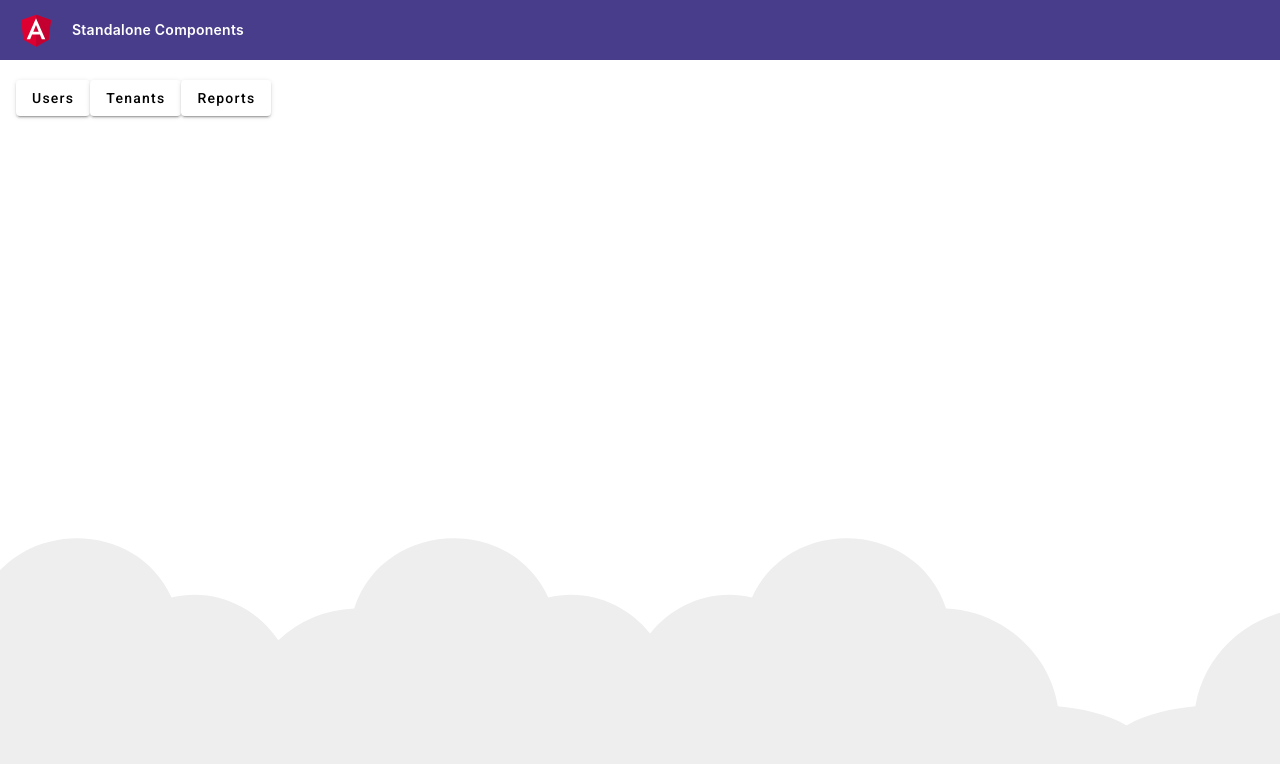
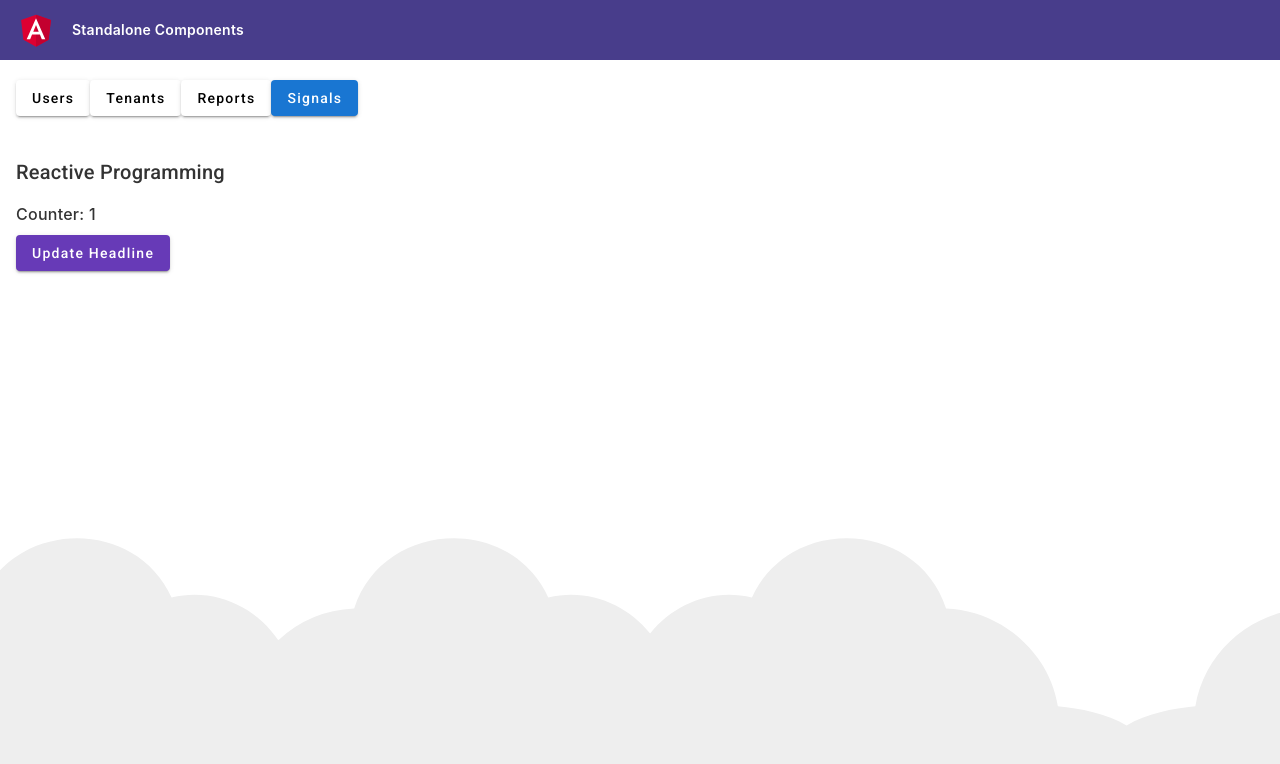
Before and after one commit to manuel-munoz-leon/standalone-components, an Angular app: page /signals in a window 1280 px wide. Before the commit this address led to /. Shown: the top 764 px of the page. Built offline with nearby package versions, Linux system fonts and the light colour scheme.

Commit message:
initial setup

```diff
--- a/src/app/app.component.html
+++ b/src/app/app.component.html
@@ -34,6 +34,9 @@
   <button mat-raised-button routerLink="reports" routerLinkActive="active">
     Reports
   </button>
+  <button mat-raised-button routerLink="signals" routerLinkActive="active">
+    Signals
+  </button>
 
   <section>
     <router-outlet></router-outlet>
--- a/src/app/app.component.ts
+++ b/src/app/app.component.ts
@@ -27,16 +27,16 @@ export class AppComponent {
   title = 'standalone';
   counter = 0;
   mobileView$ = this.eventService.mobileView$;
-  interval = setInterval(() => this.addNotifications(), 500);
+  // interval = setInterval(() => this.addNotifications(), 500);
 
   constructor(private eventService: EventBusService) {}
 
-  addNotifications(): void {
-    console.log(this.counter);
-    this.eventService.pushNotifications(Notifications[this.counter]);
-    this.counter += 1;
-    if (this.counter >= 12) {
-      clearInterval(this.interval);
-    }
-  }
+  // addNotifications(): void {
+  //   console.log(this.counter);
+  //   this.eventService.pushNotifications(Notifications[this.counter]);
+  //   this.counter += 1;
+  //   if (this.counter >= 12) {
+  //     clearInterval(this.interval);
+  //   }
+  // }
 }
--- a/src/app/routes.ts
+++ b/src/app/routes.ts
@@ -2,6 +2,7 @@ import { inject } from '@angular/core';
 import { Routes } from '@angular/router';
 import { DashboardComponent } from './dashboard/dashboard.component';
 import { GenericService } from './generic.service';
+import { SignalsComponent } from './signals/signals.component';
 
 export const ROUTES: Routes = [
   {
@@ -25,4 +26,8 @@ export const ROUTES: Routes = [
       import('./reports/reports.component').then((m) => m.ReportsComponent),
     loadChildren: () => import('./reports/reports.routes'),
   },
+  {
+    path: 'signals',
+    component: SignalsComponent,
+  },
 ];
--- /dev/null
+++ b/src/app/signals/signals.component.html
@@ -0,0 +1,8 @@
+<h2>{{ headline$ | async }}</h2>
+
+<section>
+  <label>Counter: {{ counter }}</label>
+  <button mat-raised-button color="primary" (click)="changeTitle()">
+    Update Headline
+  </button>
+</section>
--- /dev/null
+++ b/src/app/signals/signals.component.scss
@@ -0,0 +1,9 @@
+button {
+  display: block;
+  margin-top: 10px;
+}
+
+label {
+  font-size: 16px;
+  font-weight: 500;
+}
--- /dev/null
+++ b/src/app/signals/signals.component.ts
@@ -0,0 +1,35 @@
+import { Component } from '@angular/core';
+import { CommonModule } from '@angular/common';
+import { BehaviorSubject } from 'rxjs/internal/BehaviorSubject';
+import { combineLatest } from 'rxjs';
+import { MatButtonModule } from '@angular/material/button';
+import { Observable } from 'rxjs/internal/Observable';
+import { map } from 'rxjs/internal/operators/map';
+import { tap } from 'rxjs/internal/operators/tap';
+
+@Component({
+  selector: 'app-signals',
+  standalone: true,
+  imports: [CommonModule, MatButtonModule],
+  templateUrl: './signals.component.html',
+  styleUrls: ['./signals.component.scss'],
+})
+export class SignalsComponent {
+  counter = 0;
+
+  title1$: BehaviorSubject<string> = new BehaviorSubject('Reactive');
+  title2$: BehaviorSubject<string> = new BehaviorSubject('Programming');
+
+  headline$: Observable<string> = combineLatest([
+    this.title1$,
+    this.title2$,
+  ]).pipe(
+    tap(() => this.counter++),
+    map(([title1, title2]) => `${title1} ${title2}`)
+  );
+
+  changeTitle(): void {
+    this.title1$.next('Angular');
+    this.title2$.next('Singals');
+  }
+}
```
